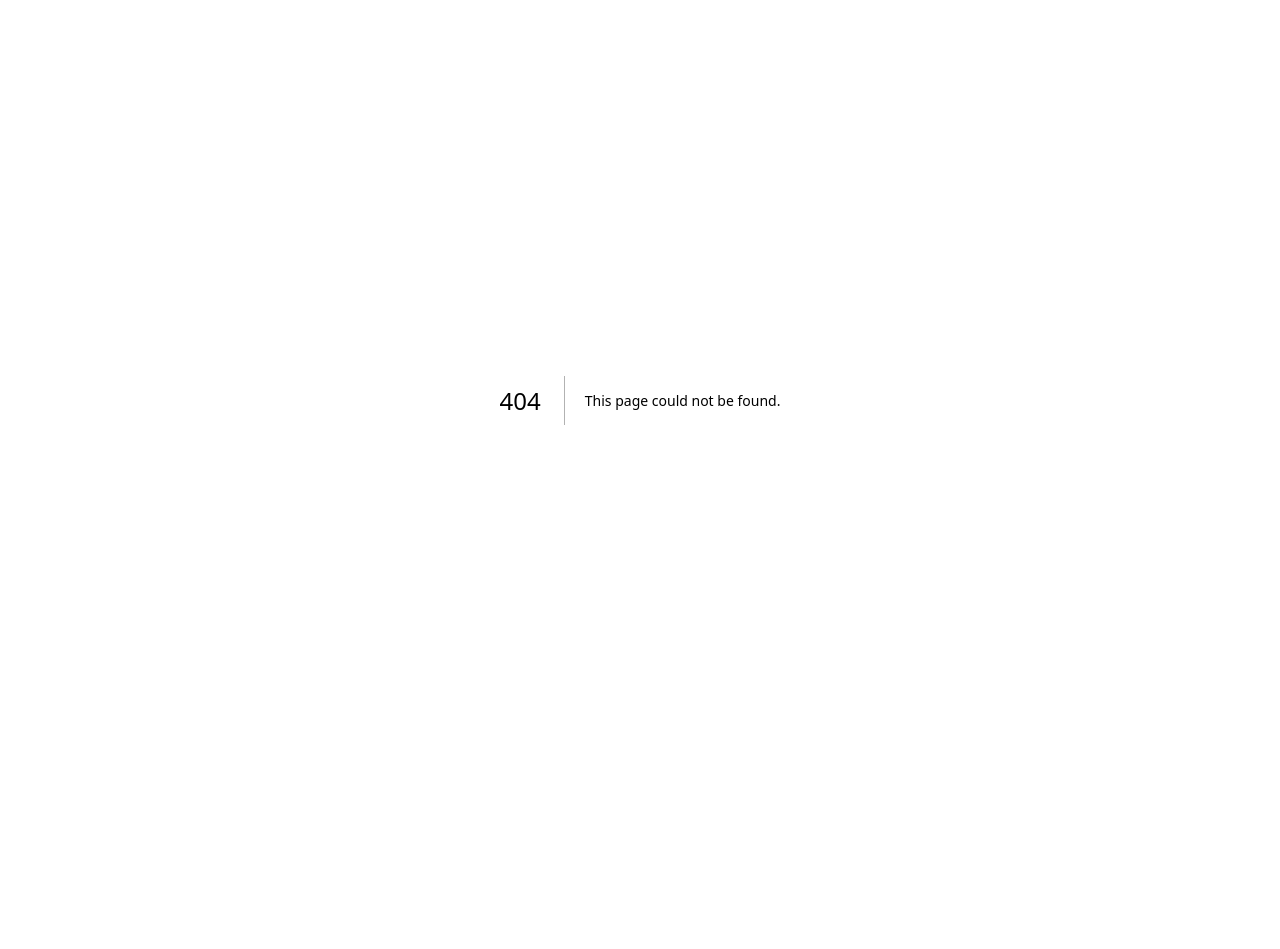
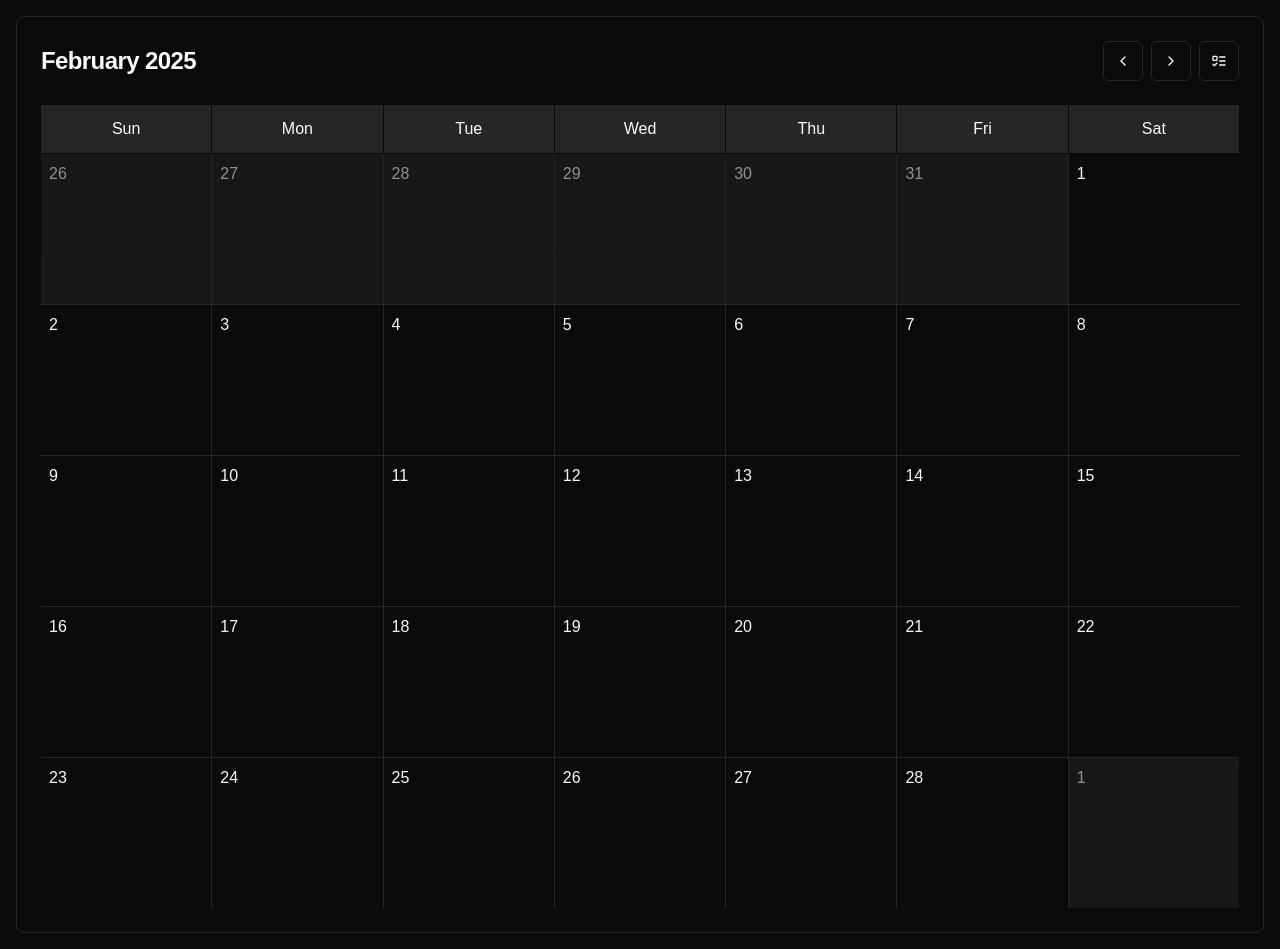
Before and after one commit to Fx64b/m324-agenda, a Next.js app: page /calendar in a window 1280 px wide. Before the commit this address had no page. Before the commit the page ends 800 px from the top, so only its background shows below. Built offline with nearby package versions, Linux system fonts and the light colour scheme.

Commit message:
feat: add calendar view and persist task
- Add useTasks hook to persist tasks in local storage
- update agenda to use useTasks hook for persisting and loading tasks
- create calendar page to display tasks in a calendar view

```diff
--- a/app/agenda/page.tsx
+++ b/app/agenda/page.tsx
@@ -4,16 +4,18 @@ import { useState } from 'react'
 import { Card, CardContent, CardHeader, CardTitle } from '@/components/ui/card'
 import { Input } from '@/components/ui/input'
 import { Button } from '@/components/ui/button'
-import { Calendar, CheckCircle2, Circle, PlusCircle, Trash2 } from 'lucide-react'
+import {Calendar, CalendarDays, CheckCircle2, Circle, PlusCircle, Trash2} from 'lucide-react'
 import { type Task } from '@/lib/types'
 import { Textarea } from '@/components/ui/textarea'
 import { Select, SelectContent, SelectItem, SelectTrigger, SelectValue } from '@/components/ui/select'
 import { DatePicker } from '@/components/ui/date-picker'
 import { Tabs, TabsList, TabsTrigger } from '@/components/ui/tabs'
 import { Badge } from '@/components/ui/badge'
+import {useTasks} from "@/hook/useTasks";
+import Link from "next/link";
 
 export default function AgendaPage() {
-    const [tasks, setTasks] = useState<Task[]>([])
+    const { tasks, setTasks } = useTasks()
     const [newTask, setNewTask] = useState('')
     const [description, setDescription] = useState('')
     const [priority, setPriority] = useState<'low' | 'medium' | 'high'>('medium')
@@ -87,7 +89,18 @@ export default function AgendaPage() {
         <div className="container mx-auto p-4 max-w-2xl">
             <Card>
                 <CardHeader>
+                    <div className={'flex w-full items-center justify-between'}>
                     <CardTitle>Agenda</CardTitle>
+                        <Link href={'/calendar'}>
+                        <Button
+                            variant="outline"
+                            size="icon"
+                            aria-label="Next month"
+                        >
+                        <CalendarDays />
+                        </Button>
+                        </Link>
+                    </div>
                 </CardHeader>
                 <CardContent>
                     <form onSubmit={handleAddTask} className="space-y-4 mb-6">
--- /dev/null
+++ b/app/calendar/page.tsx
@@ -0,0 +1,146 @@
+// app/calendar/page.tsx
+'use client'
+
+import { useState, useMemo } from 'react'
+import { Card, CardContent, CardHeader, CardTitle } from '@/components/ui/card'
+import { Button } from '@/components/ui/button'
+import { Badge } from '@/components/ui/badge'
+import { startOfMonth, endOfMonth, eachDayOfInterval, format, isSameMonth, startOfWeek, endOfWeek, addMonths, subMonths } from 'date-fns'
+import {ChevronLeft, ChevronRight, ListTodo} from 'lucide-react'
+import {useTasks} from "@/hook/useTasks";
+import Link from "next/link";
+
+export default function CalendarPage() {
+    const { tasks } = useTasks()
+    const [currentDate, setCurrentDate] = useState(new Date())
+
+
+    const navigateMonth = (direction: 'forward' | 'back') => {
+        setCurrentDate(current =>
+            direction === 'forward' ? addMonths(current, 1) : subMonths(current, 1)
+        )
+    }
+
+    const calendarDays = useMemo(() => {
+        const monthStart = startOfMonth(currentDate)
+        const monthEnd = endOfMonth(currentDate)
+        const calendarStart = startOfWeek(monthStart)
+        const calendarEnd = endOfWeek(monthEnd)
+
+        return eachDayOfInterval({ start: calendarStart, end: calendarEnd })
+    }, [currentDate])
+
+    const getTasksForDate = (date: Date) => {
+        const dayTasks = tasks.filter(task => {
+            if (!task.dueDate) return false
+            const taskDate = new Date(task.dueDate)
+            return (
+                taskDate.getDate() === date.getDate() &&
+                taskDate.getMonth() === date.getMonth() &&
+                taskDate.getFullYear() === date.getFullYear()
+            )
+        })
+
+        return dayTasks.sort((a, b) => {
+            const priorityOrder = { high: 0, medium: 1, low: 2 }
+            return priorityOrder[a.priority] - priorityOrder[b.priority]
+        })
+    }
+
+    const getPriorityColor = (priority: string) => {
+        switch (priority) {
+            case 'high':
+                return 'text-red-500 border-red-500'
+            case 'medium':
+                return 'text-yellow-500 border-yellow-500'
+            case 'low':
+                return 'text-green-500 border-green-500'
+            default:
+                return ''
+        }
+    }
+
+    return (
+        <div className="container mx-auto p-4 max-w-7xl">
+            <Card>
+                <CardHeader className="flex flex-row items-center justify-between space-y-0 pb-6">
+                    <CardTitle>{format(currentDate, 'MMMM yyyy')}</CardTitle>
+                    <div className="flex gap-2">
+                        <Button
+                            variant="outline"
+                            size="icon"
+                            onClick={() => navigateMonth('back')}
+                            aria-label="Previous month"
+                        >
+                            <ChevronLeft className="h-4 w-4" />
+                        </Button>
+                        <Button
+                            variant="outline"
+                            size="icon"
+                            onClick={() => navigateMonth('forward')}
+                            aria-label="Next month"
+                        >
+                            <ChevronRight className="h-4 w-4" />
+                        </Button>
+                        <Link href={'/agenda'}>
+                        <Button
+                            variant="outline"
+                            size="icon"
+                            aria-label="Next month"
+                        >
+                        <ListTodo />
+                        </Button>
+                        </Link>
+                    </div>
+                </CardHeader>
+                <CardContent>
+                    <div className="grid grid-cols-7 gap-px mb-px">
+                        {['Sun', 'Mon', 'Tue', 'Wed', 'Thu', 'Fri', 'Sat'].map(day => (
+                            <div
+                                key={day}
+                                className="h-12 flex items-center justify-center bg-muted font-medium"
+                            >
+                                {day}
+                            </div>
+                        ))}
+                    </div>
+
+                    <div className="grid grid-cols-7 gap-px bg-muted">
+                        {calendarDays.map((day, index) => {
+                            const dayTasks = getTasksForDate(day)
+                            const isCurrentMonth = isSameMonth(day, currentDate)
+
+                            return (
+                                <div
+                                    key={index}
+                                    className={`min-h-[150px] p-2 bg-background ${
+                                        !isCurrentMonth ? 'opacity-50' : ''
+                                    }`}
+                                >
+                                    <div className="font-medium mb-2">
+                                        {format(day, 'd')}
+                                    </div>
+                                    <div className="space-y-1 overflow-y-auto max-h-[100px]">
+                                        {dayTasks.map(task => (
+                                            <Badge
+                                                key={task.id}
+                                                variant="outline"
+                                                className={`w-full truncate justify-start text-xs ${
+                                                    getPriorityColor(task.priority)
+                                                } ${
+                                                    task.completed ? 'line-through opacity-50' : ''
+                                                }`}
+                                            >
+                                                {task.title}
+                                            </Badge>
+                                        ))}
+                                    </div>
+                                </div>
+                            )
+                        })}
+                    </div>
+                </CardContent>
+            </Card>
+        </div>
+    )
+}
--- /dev/null
+++ b/hook/useTasks.ts
@@ -0,0 +1,29 @@
+import { useState, useEffect } from 'react'
+import { type Task } from '@/lib/types'
+
+export function useTasks() {
+    const [tasks, setTasks] = useState<Task[]>(() => {
+        if (typeof window !== 'undefined') {
+            const storedTasks = localStorage.getItem('tasks')
+            if (storedTasks) {
+                return JSON.parse(storedTasks).map((task: any) => ({
+                    ...task,
+                    dueDate: task.dueDate ? new Date(task.dueDate) : undefined,
+                    createdAt: new Date(task.createdAt)
+                }))
+            }
+        }
+        return []
+    })
+
+    useEffect(() => {
+        if (tasks.length > 0) {
+            localStorage.setItem('tasks', JSON.stringify(tasks))
+        }
+    }, [tasks])
+
+    return {
+        tasks,
+        setTasks
+    }
+}
```
